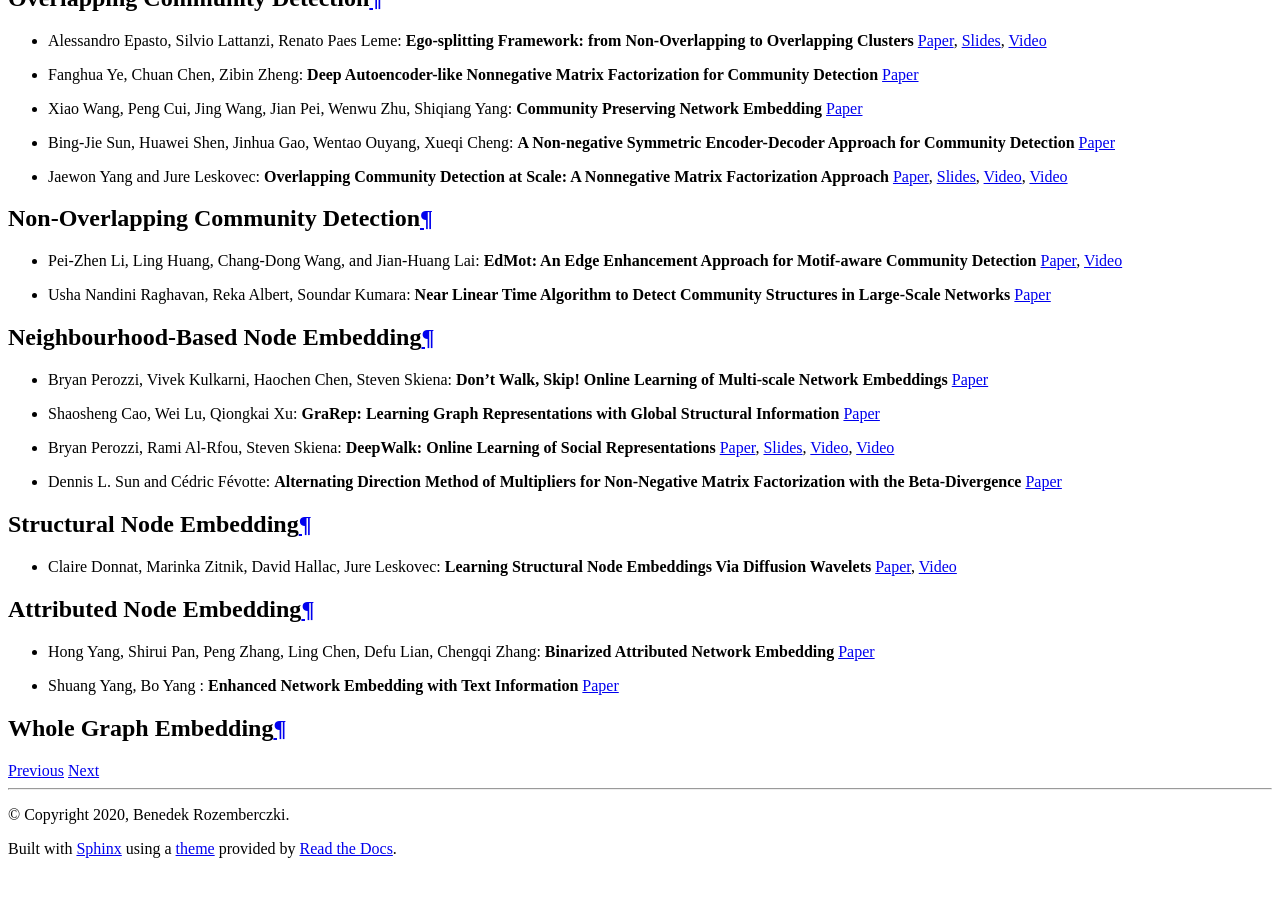
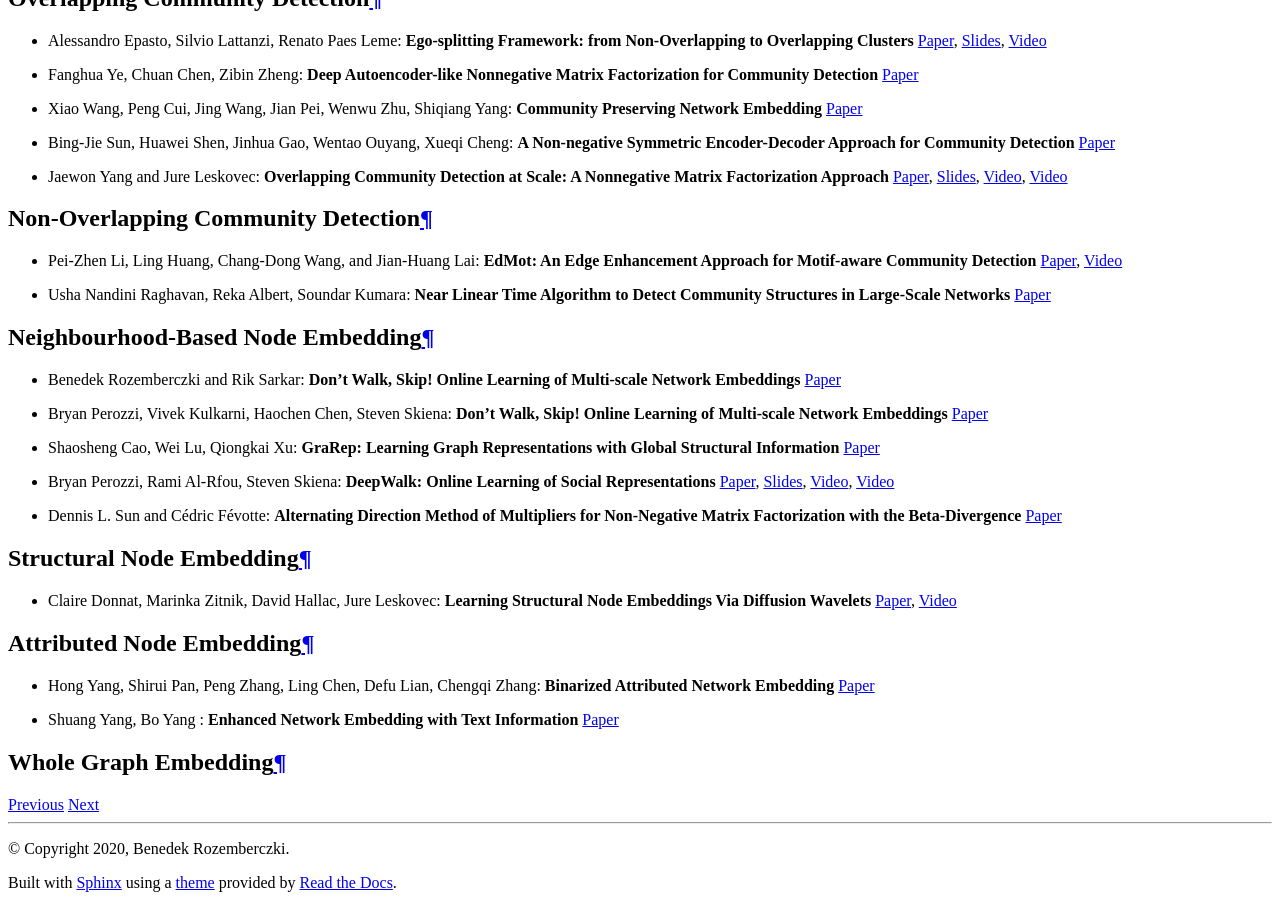
Before and after one commit to benedekrozemberczki/karateclub, a Sphinx documentation site: the page built from docs/source/notes/resources.rst, in a window 1280 px wide and 900 px high, scrolled down 1001 px. Built offline with Sphinx 7.4.7 and the Read the Docs theme 2.0.0, drawn with Linux system fonts in a browser that asks for light colours; pages that are not in the unit, such as notebooks, are missing from menus; before the commit the page ends 1867 px from its top, so only the background shows below that.

```diff
--- a/docs/source/notes/resources.rst
+++ b/docs/source/notes/resources.rst
@@ -24,6 +24,8 @@
 Neighbourhood-Based Node Embedding
 --------------------
 
+* Benedek Rozemberczki and Rik Sarkar: **Don't Walk, Skip! Online Learning of Multi-scale Network Embeddings** `Paper <https://arxiv.org/abs/1605.02115>`_
+
 * Bryan Perozzi, Vivek Kulkarni, Haochen Chen, Steven Skiena: **Don't Walk, Skip! Online Learning of Multi-scale Network Embeddings** `Paper <https://arxiv.org/abs/1605.02115>`_
 
 * Shaosheng Cao, Wei Lu, Qiongkai Xu: **GraRep: Learning Graph Representations with Global Structural Information** `Paper <https://dl.acm.org/citation.cfm?id=2806512>`_
```
